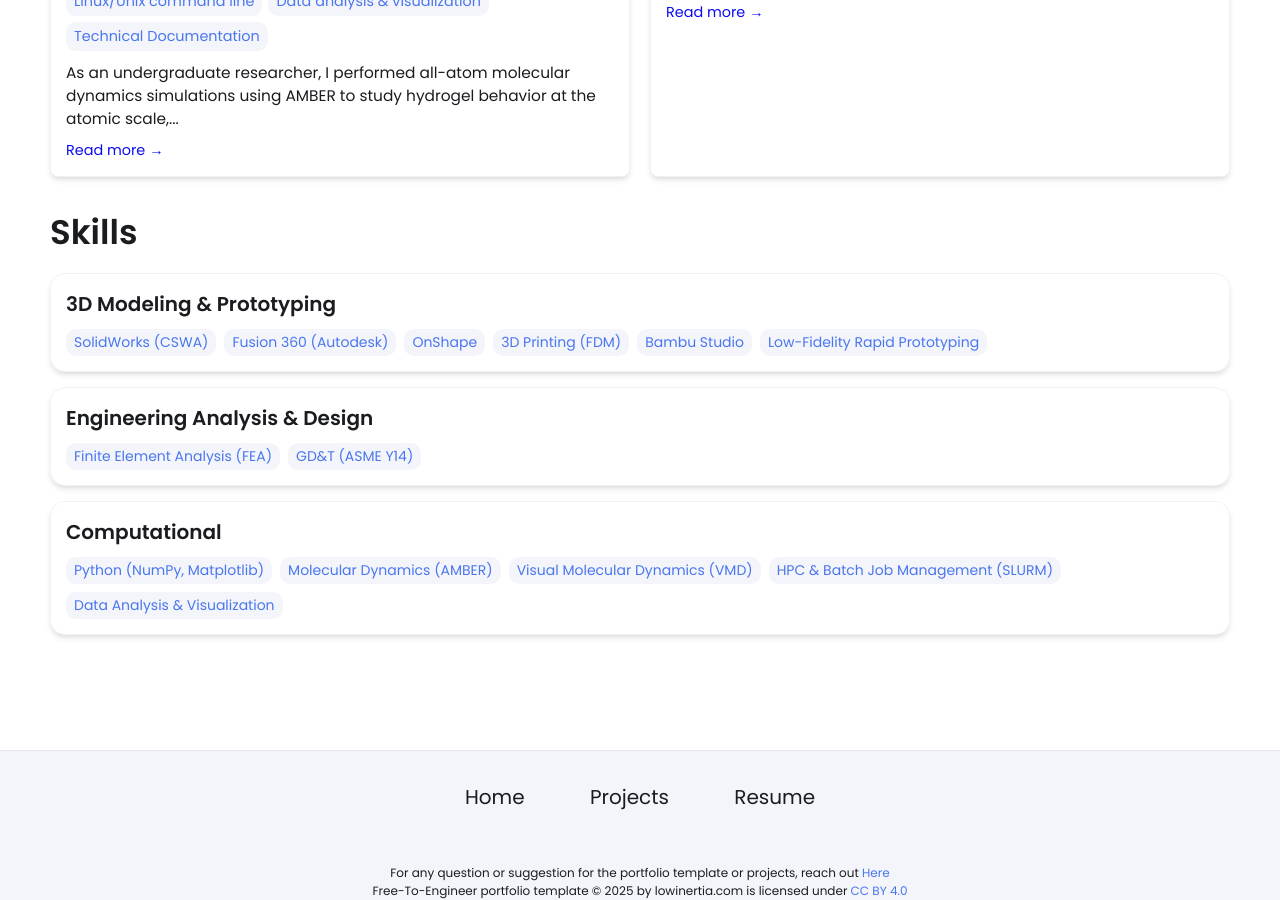
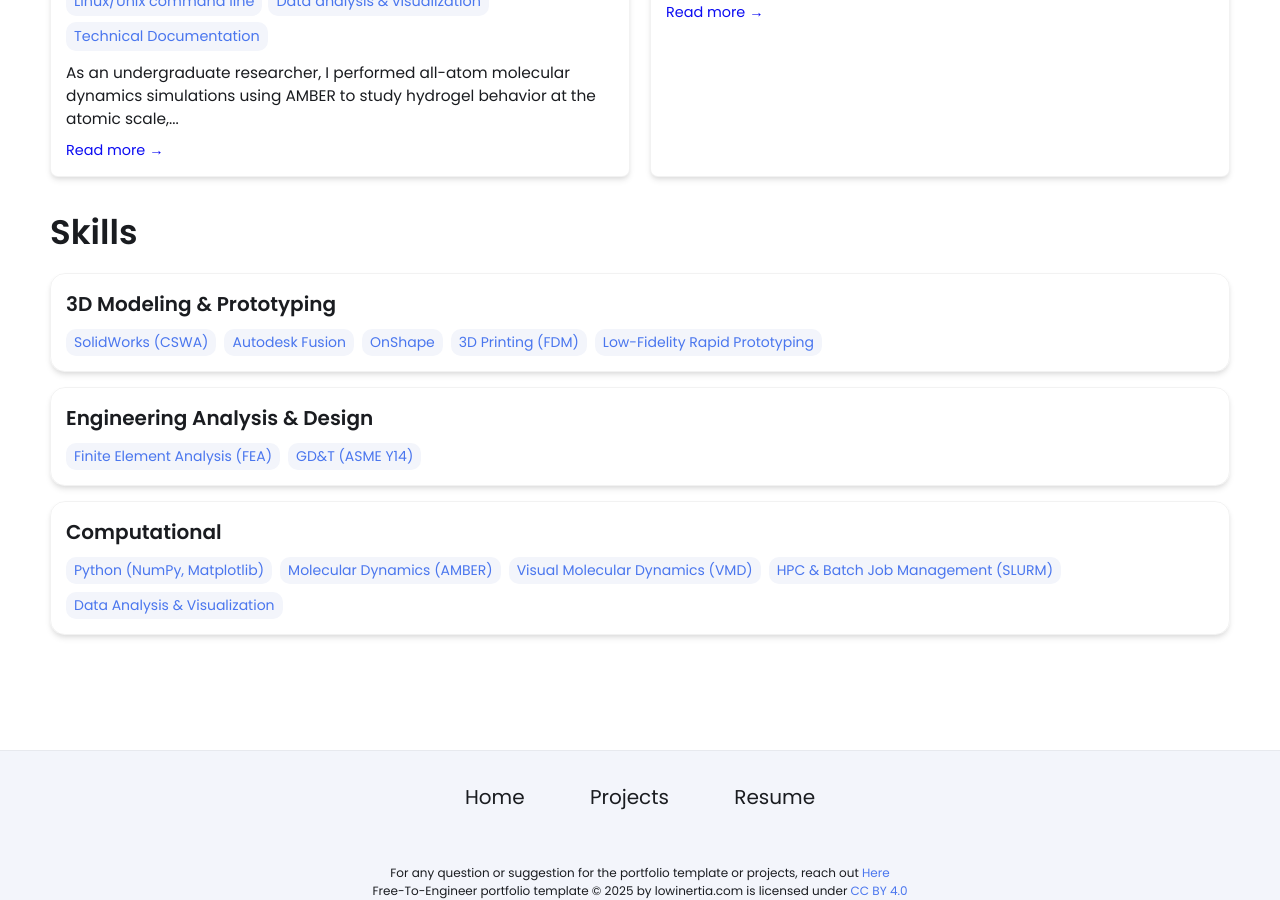
Before and after one commit to RobinKHur/RobinKHur.github.io, a Jekyll site: the page built from index.html, in a window 1280 px wide and 900 px high, scrolled down 2189 px. Built offline with Jekyll 4.4.1, drawn with Linux system fonts in a browser that asks for light colours.

Commit message:
Update tool names in 3D Modeling category

```diff
--- a/_config.yml
+++ b/_config.yml
@@ -53,10 +53,9 @@ skills:
   - category: 3D Modeling & Prototyping
     tools:
       - SolidWorks (CSWA)
-      - Fusion 360 (Autodesk)
+      - Autodesk Fusion
       - OnShape
       - 3D Printing (FDM)
-      - Bambu Studio
       - Low-Fidelity Rapid Prototyping
   - category: Engineering Analysis & Design
     tools:
```
